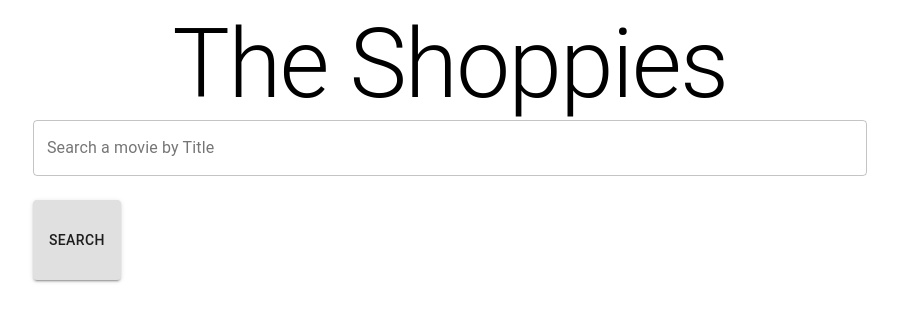
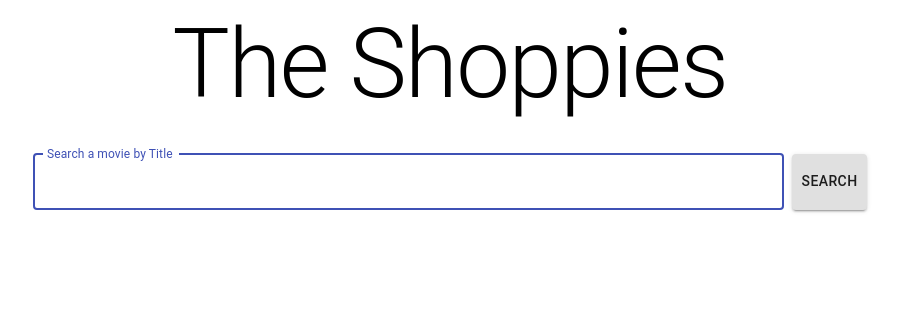
Before and after one commit to tsinmoua/The-Shoppies, a React (Create React App) app in the folder client/: page / in a window 1280 px wide. Shown: the top 322 px of the page, without its empty margins (190-1089 px from the left). Built offline with nearby package versions, Linux system fonts and the light colour scheme; no server answers.

Commit message:
Changed api parameters from title to search to get array of titles

```diff
--- a/client/src/pages/Home.js
+++ b/client/src/pages/Home.js
@@ -1,39 +1,72 @@
-import React from "react"
+import React, { useState } from "react"
 import { Button, Grid, makeStyles, TextField, Typography } from '@material-ui/core';
+
+import API from "../utils/API";
 
 const useStyles = makeStyles((theme) => ({
     searchInput: {
-        height: '5rem',
-        width: '100%'
+        width: '90%'
     },
     button: {
-        height: '5rem'
+        height: '56px',
+        width: '9%',
+        marginLeft: '1%'
     }
 }));
 
 const Home = (props) => {
     const classes = useStyles();
 
+    const [search, setSearch] = useState("")
+    const [results, setResults] = useState('');
+
+    function searchMovies(query) {
+        API.search(query)
+            .then(res => {
+                console.log(res);
+                // console.log(res.data.items);
+                // setResults(res.data.items)
+            })
+            .catch(err => console.log(err));
+    };
+
+    function handleInputChange(event) {
+        const { value } = event.target;
+        console.log(value);
+        setSearch(value)
+    };
+
+    function handleFormSubmit(event) {
+        event.preventDefault();
+        searchMovies(search)
+        setSearch("");
+      };
+
     return (
         <React.Fragment>
             <Grid container direction='column' justify='center' alignItems='center'>
 
-                <Grid item>
-                    <Typography variant='h1'>
+                <Grid item >
+                    <Typography variant='h1' gutterBottom>
                         The Shoppies
                     </Typography>
                 </Grid>
 
-                <Grid item style={{width: '66%'}}>
+                <Grid item style={{ width: '66%' }}>
+                    <form onSubmit={handleFormSubmit}>
                         <TextField
                             id="outlined-basic"
                             label="Search a movie by Title"
                             variant="outlined"
                             className={classes.searchInput}
+                            onChange={handleInputChange}
+                            value={search}
+                            autoFocus
                         />
-                    <Button variant='contained' className={classes.button}>
+                        <Button variant='contained' className={classes.button} onClick={handleFormSubmit}>
                             Search
                     </Button>
+                    </form>
                 </Grid>
 
 
--- a/client/src/utils/API.js
+++ b/client/src/utils/API.js
@@ -5,7 +5,7 @@ const APIKEY = process.env.REACT_APP_OMDB_KEY;
 
 export default {
   search: function (query) {
-    return axios.get("http://www.omdbapi.com/?apikey=" + APIKEY + "&t=" + query);
+    return axios.get("http://www.omdbapi.com/?apikey=" + APIKEY + "&s=" + query);
   },
 
   save: function (movieData) {
```
Lines whose indentation alone changed are shown as unchanged.
